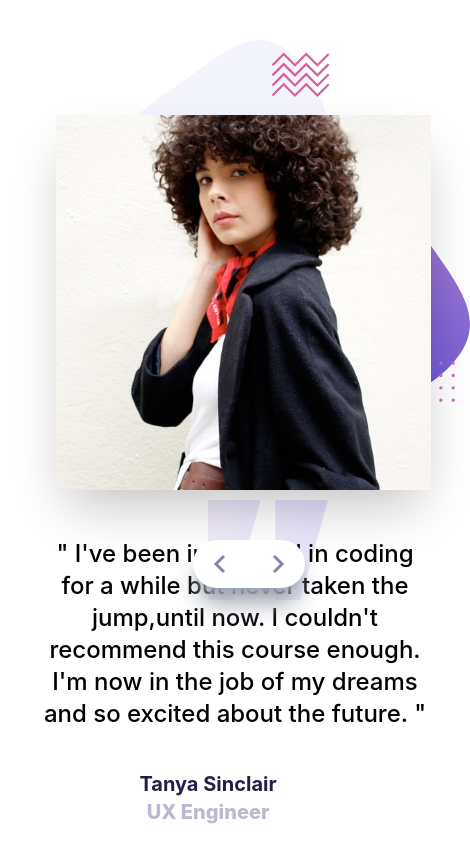
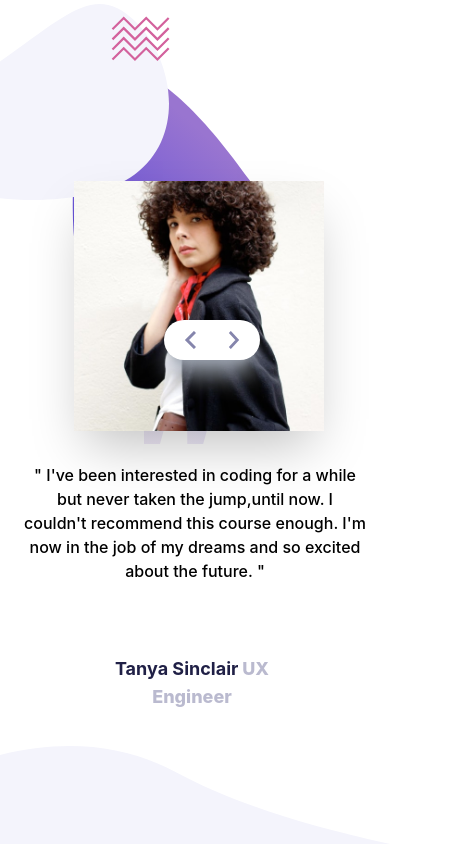
Before and after one commit to EdebaliErman/frontend-mentor-22, a React (Create React App) app: page / in a window 390 px wide. Shown: the top 862 px of the page, 470 px wide, since content can reach past the window. Built offline with nearby package versions, Linux system fonts and the light colour scheme.

Commit message:
resposive

```diff
--- a/src/App.css
+++ b/src/App.css
@@ -4,15 +4,12 @@
 
   html,
   body {
-    @apply  w-[1440px] h-full font-inner flex justify-center items-center
-    md:w-full
+    @apply w-[1440px] h-full font-inner flex justify-center items-center md:w-full
   }
 
-  .buttons{
-    @apply absolute right-[52rem] bottom-60 flex  z-20
-    bg-white rounded-3xl shadow-xl shadow-gray-400 w-28 h-12 px-5 gap-8 justify-between items-center
-
-    md:bottom-64 md:right-[85px]
+  .buttons {
+    @apply absolute right-[52rem] bottom-60 flex z-20 bg-white rounded-3xl shadow-xl shadow-gray-400 w-28 h-12 px-5 gap-8 justify-between items-center
+    md:top-80 md:right-[130px] md:w-24 md:h-10
   }
 
 }
--- a/src/App.js
+++ b/src/App.js
@@ -20,7 +20,7 @@ function App() {
 
   return (
     <div className="App">
-      <img className='z-0 absolute left-96 top-72 md:top-[500px] md:left-52 md:z-10 ' src={process.env.PUBLIC_URL+"./Assets/pattern-quotes.svg"} alt=''/>
+      <img className='md:w-18 md:h-16 z-0 absolute left-96 top-72 md:top-[380px] md:left-36 md:z-10 ' src={process.env.PUBLIC_URL+"./Assets/pattern-quotes.svg"} alt=''/>
       <Card
         name={data.name}
         img={data.img}
@@ -36,8 +36,8 @@ function App() {
           <img src={process.env.PUBLIC_URL + "./Assets/icon-next.svg"} alt='' />
         </button>
       </div>
-      <img className='z-0 absolute right-80 top-20 md:right-0 md:top-10 md:left-20' src={process.env.PUBLIC_URL+"./Assets/pattern-bg.svg"} alt=''/>
-      <img className='z-0 absolute left-0 md:bottom-[-9rem]' src={process.env.PUBLIC_URL+"./Assets/pattern-curve.svg"} alt=''/>
+      <img className='z-0 absolute right-0 top-20 md:right-20 md:top-1 ' src={process.env.PUBLIC_URL+"./Assets/pattern-bg.svg"} alt=''/>
+      <img className='z-0 absolute left-0 md:bottom-[0rem]' src={process.env.PUBLIC_URL+"./Assets/pattern-curve.svg"} alt=''/>
     </div>
   );
 }
--- a/src/Style/Card.css
+++ b/src/Style/Card.css
@@ -13,20 +13,20 @@
 
     h2 {
         @apply w-full z-10 text-3xl pr-64 text-left leading-[3rem]
-        md:p-0 md:text-2xl md:font-medium md:text-center md:flex md:justify-center md:items-center md:ml-20
-        md:mt-0
+        md:p-0 md:text-base md:font-medium md:text-center md:flex md:justify-center md:items-center
+        md:mt-0 md:px-6 md:mb-24
     }
 
     .Card-text h4 {
-        @apply w-full text-2xl text-GrayishBlue font-extrabold md:text-xl
-        md:absolute md:bottom-[-6rem] md:left-32 md:w-40 md:text-center
+        @apply w-full text-2xl text-GrayishBlue font-extrabold md:text-lg
+        md:absolute md:bottom-[-2rem] md:left-28 md:w-40 md:text-center
     }
     .Card-text h4 span {
         @apply font-bold text-DarkBlue
     }
     .Card img {
         @apply z-0 absolute right-[-1rem] top-10 shadow-2xl
-        md:relative md:z-10  md:right-0 md:top-0 md:left-12 md:w-[375px] md:h-[375px]
+        md:relative md:z-10  md:right-0 md:top-[1rem] md:left-1 md:w-[250px] md:h-[250px]
     }
 
 }
```
Also changed, not shown: 1 other file (tests, documents, lock files or other folders).
